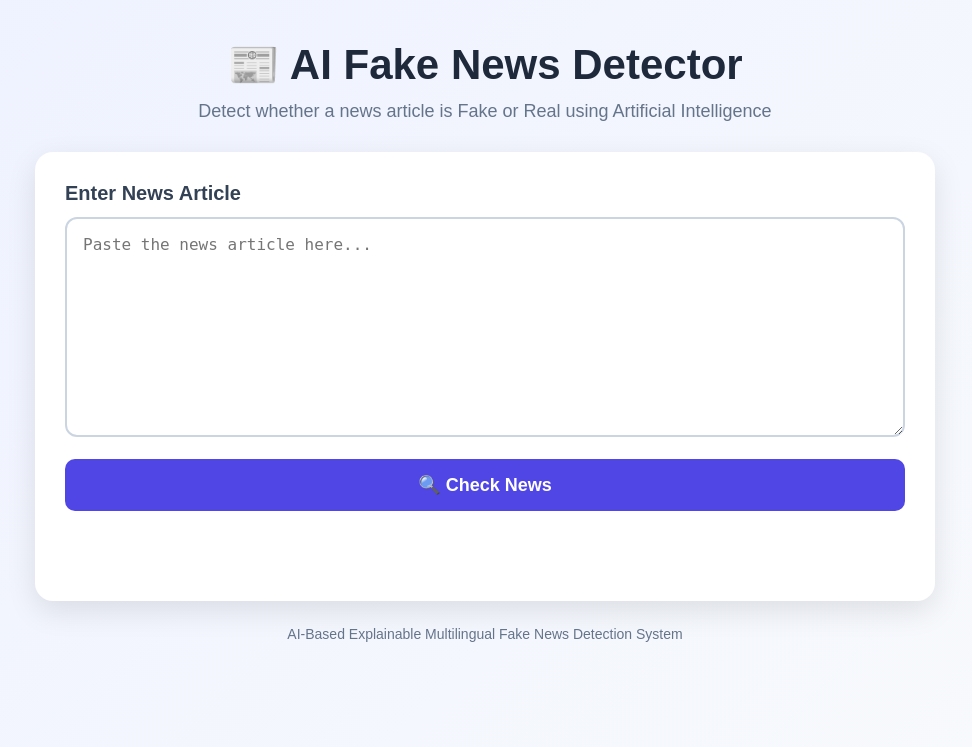
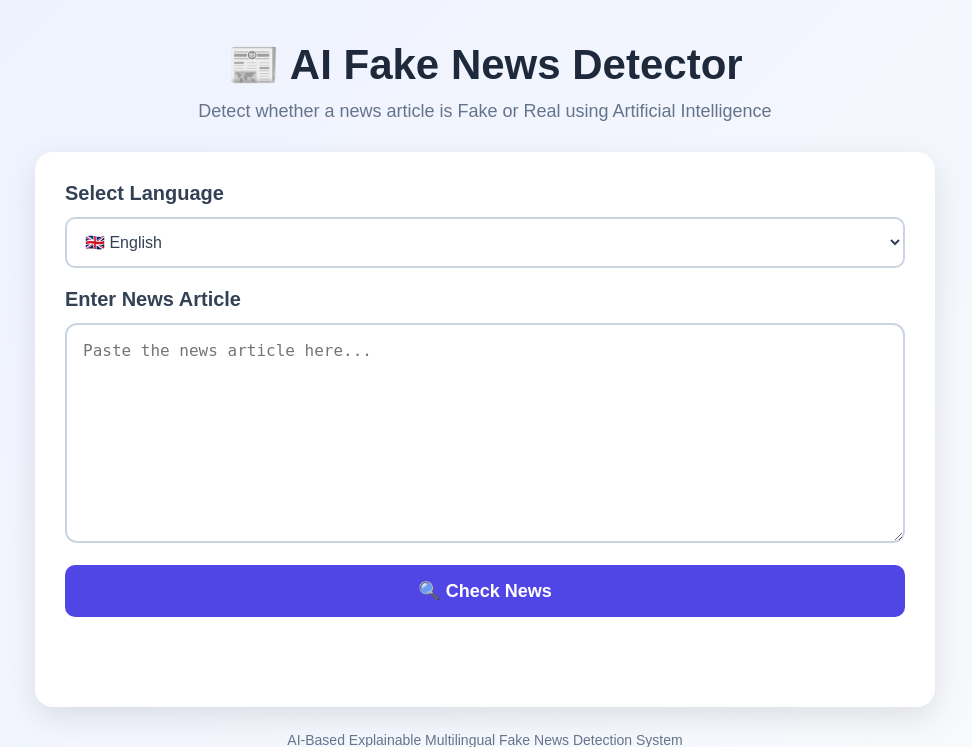
Before and after one commit to Chitra-Sukka/FakeNewsDetection, a Flask app: page / in a window 1280 px wide. Shown: the top 747 px of the page, without its empty margins (155-1127 px from the left). Run offline with Flask 3, Linux system fonts and the light colour scheme; parts of the project's set-up code (start-up, migrations or seed data) failed here and were passed over.

Commit message:
Add multilingual language selection support

```diff
--- a/app.py
+++ b/app.py
@@ -27,6 +27,9 @@ def predict():
 
     news = data.get("news", "")
 
+    language = data.get("language", "english")
+    print("Selected Language:", language)
+
     if not news.strip():
         return jsonify({
             "error": "Please enter some news text."
@@ -40,6 +43,34 @@ def predict():
     # Prediction
     prediction = model.predict(news_vector)[0]
 
+    # Explainable AI
+    feature_names = vectorizer.get_feature_names_out()
+    coefficients = model.coef_[0]
+
+    word_scores = news_vector.toarray()[0] * coefficients
+
+    important_words = []
+
+    for i, score in enumerate(word_scores):
+        if score != 0:
+            important_words.append((feature_names[i], score))
+
+    important_words = sorted(
+        important_words,
+        key=lambda x: abs(x[1]),
+        reverse=True
+    )[:10]
+
+    # Separate important words
+    fake_words = []
+    real_words = []
+
+    for word, score in important_words:
+        if score < 0:
+            fake_words.append(word)
+        else:
+            real_words.append(word)
+
     # Probability / confidence
     probabilities = model.predict_proba(news_vector)[0]
     confidence = max(probabilities) * 100
@@ -51,7 +82,9 @@ def predict():
 
     return jsonify({
         "result": result,
-        "confidence": round(confidence, 2)
+        "confidence": round(confidence, 2),
+        "fake_words": fake_words,
+        "real_words": real_words
     })
 
 
--- a/static/script.js
+++ b/static/script.js
@@ -1,19 +1,18 @@
 async function checkNews() {
 
     const newsText = document.getElementById("newsText").value.trim();
+    const language = document.getElementById("language").value;
+
     const loading = document.getElementById("loading");
     const result = document.getElementById("result");
 
-    // Clear previous result
     result.innerHTML = "";
 
-    // Check empty input
     if (!newsText) {
         result.innerHTML = "⚠️ Please enter some news text.";
         return;
     }
 
-    // Show loading
     loading.style.display = "block";
 
     try {
@@ -24,7 +23,8 @@ async function checkNews() {
                 "Content-Type": "application/json"
             },
             body: JSON.stringify({
-                news: newsText
+                news: newsText,
+                language: language
             })
         });
 
@@ -37,9 +37,17 @@ async function checkNews() {
             return;
         }
 
-        // Display prediction
+        const fakeWords = data.fake_words
+            .map(word => `<span class="word">${word}</span>`)
+            .join("");
+
+        const realWords = data.real_words
+            .map(word => `<span class="word">${word}</span>`)
+            .join("");
+
         result.innerHTML = `
             <div class="prediction">
+
                 <div class="prediction-result">
                     ${data.result}
                 </div>
@@ -47,6 +55,39 @@ async function checkNews() {
                 <div class="confidence">
                     Confidence: ${data.confidence}%
                 </div>
+
+                <div class="explanation">
+
+                    <h3>🔍 Why did AI predict this?</h3>
+
+                    <p>
+                        Language: ${language}
+                    </p>
+
+                    <p>
+                        Words that influenced the prediction:
+                    </p>
+
+                    <div class="important-words">
+
+                        <strong>⚠️ Fake-related words:</strong>
+
+                        <div class="word-list">
+                            ${fakeWords || "None detected"}
+                        </div>
+
+                        <br>
+
+                        <strong>✅ Real-related words:</strong>
+
+                        <div class="word-list">
+                            ${realWords || "None detected"}
+                        </div>
+
+                    </div>
+
+                </div>
+
             </div>
         `;
 
--- a/static/style.css
+++ b/static/style.css
@@ -99,3 +99,53 @@ button:hover {
     color: #64748b;
     font-size: 14px;
 }
+.explanation {
+    margin-top: 20px;
+    padding: 18px;
+    background: #f8fafc;
+    border-radius: 12px;
+    border: 1px solid #e2e8f0;
+}
+
+.explanation h3 {
+    color: #334155;
+    margin-bottom: 8px;
+}
+
+.explanation p {
+    color: #64748b;
+    font-size: 15px;
+    margin-bottom: 12px;
+}
+
+.important-words {
+    display: flex;
+    flex-wrap: wrap;
+    gap: 8px;
+}
+
+.word {
+    display: inline-block;
+    padding: 7px 12px;
+    background: #e0e7ff;
+    color: #3730a3;
+    border-radius: 20px;
+    font-size: 14px;
+    font-weight: bold;
+}
+select {
+    width: 100%;
+    padding: 14px;
+    margin-bottom: 20px;
+    font-size: 16px;
+    border: 2px solid #cbd5e1;
+    border-radius: 10px;
+    background: white;
+    color: #334155;
+    outline: none;
+    cursor: pointer;
+}
+
+select:focus {
+    border-color: #6366f1;
+}
--- a/templates/index.html
+++ b/templates/index.html
@@ -20,6 +20,14 @@
         </p>
 
         <div class="card">
+
+            <label for="language">Select Language</label>
+
+<select id="language">
+    <option value="english">🇬🇧 English</option>
+    <option value="telugu">🇮🇳 Telugu</option>
+    <option value="hindi">🇮🇳 Hindi</option>
+</select>
 
             <label for="newsText">Enter News Article</label>
 
```
